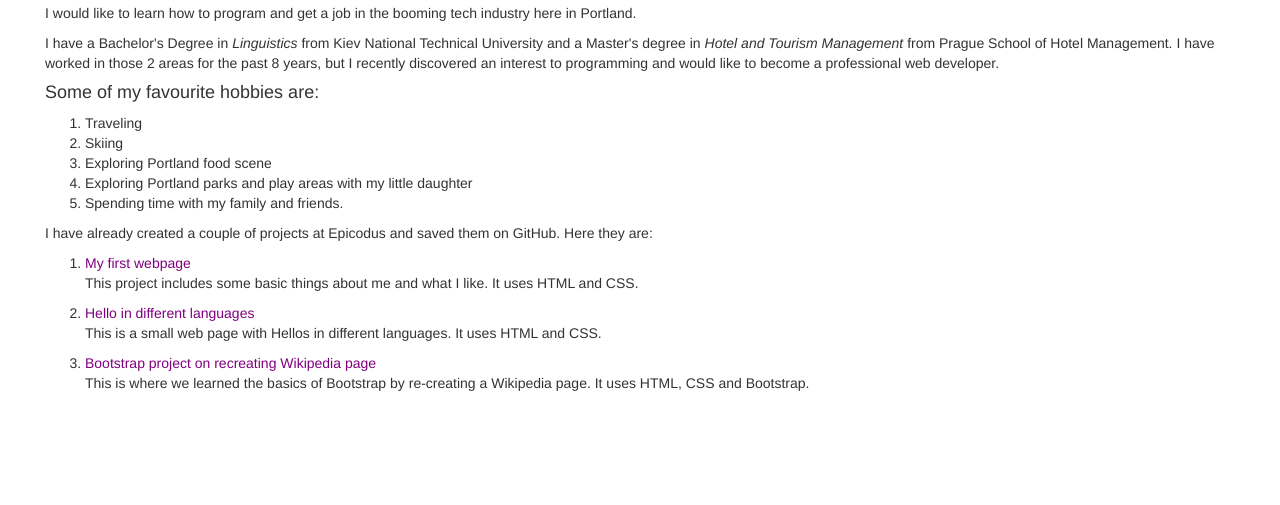
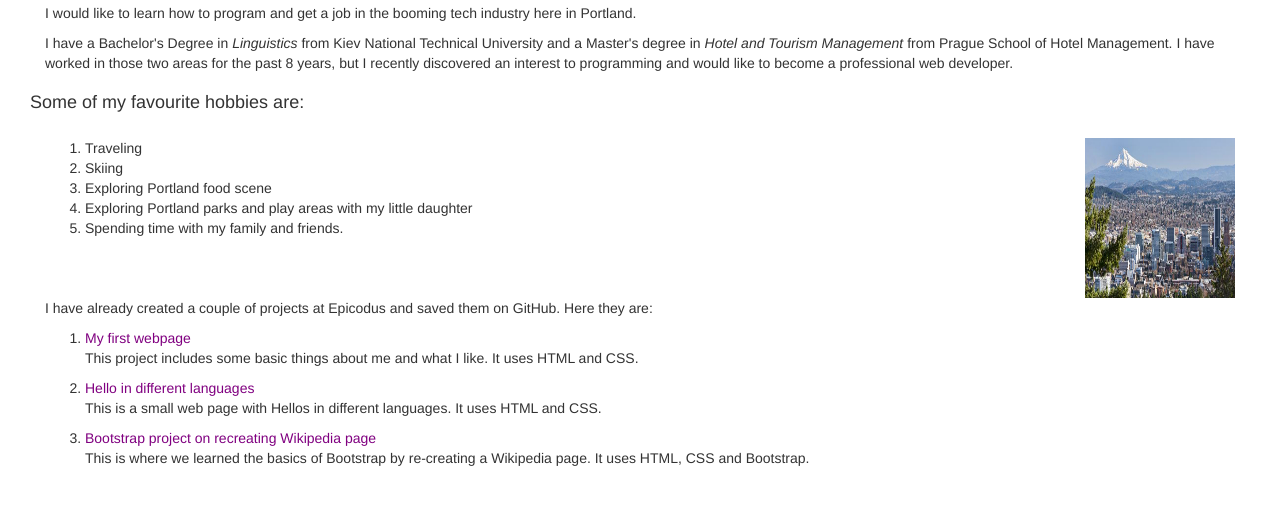
Before and after one commit to Annaspeciale/Anna-s-bio, a plain HTML site: page intex.html in a window 1280 px wide. Shown: the part 291-796 px from the top of the page. Drawn offline with Linux system fonts and the light colour scheme.

Commit message:
Add Bootstrap styling to the Hobbies section.

```diff
--- a/css/styles.css
+++ b/css/styles.css
@@ -27,3 +27,8 @@ body {
 
 h2 {
 	font-size: 200px;
+}
+
+.col-md-6 {
+	padding-top: 15px;
+}
--- a/intex.html
+++ b/intex.html
@@ -20,9 +20,10 @@
 						<li>Bootstrap</li>
 					</ul>
 				<p>I would like to learn how to program and get a job in the booming tech industry here in Portland.</p>
-				<p>I have a Bachelor's Degree in <em>Linguistics</em> from Kiev National Technical University and a Master's degree in <em>Hotel and Tourism Management</em> from Prague School of Hotel Management. I have worked in those 2 areas for the past 8 years, but I recently discovered an interest to programming
-				and would like to become a professional web developer.</p>
+				<p>I have a Bachelor's Degree in <em>Linguistics</em> from Kiev National Technical University and a Master's degree in <em>Hotel and Tourism Management</em> from Prague School of Hotel Management. I have worked in those two areas for the past 8 years, but I recently discovered an interest to programming and would like to become a professional web developer.</p>
+				<div class="row">
 				<h4>Some of my favourite hobbies are:</h4>
+					<div class="col-md-6">
 					<ol>
 						<li>Traveling</li>
 						<li>Skiing</li>
@@ -30,6 +31,9 @@
 						<li>Exploring Portland parks and play areas with my little daughter</li>
 						<li>Spending time with my family and friends.</li>
 					</ol>
+						</div>
+						<div class="col-md-6" id="Portlandpic"><img src="Portland.jpg" alt="A picture of Portland"></div>
+					</div>
 					<p>I have already created a couple of projects at Epicodus and saved them on GitHub. Here they are:</p>
 					<div id="projects">
 						<ol>
```
Also changed, not shown: Portland.jpg (added).
